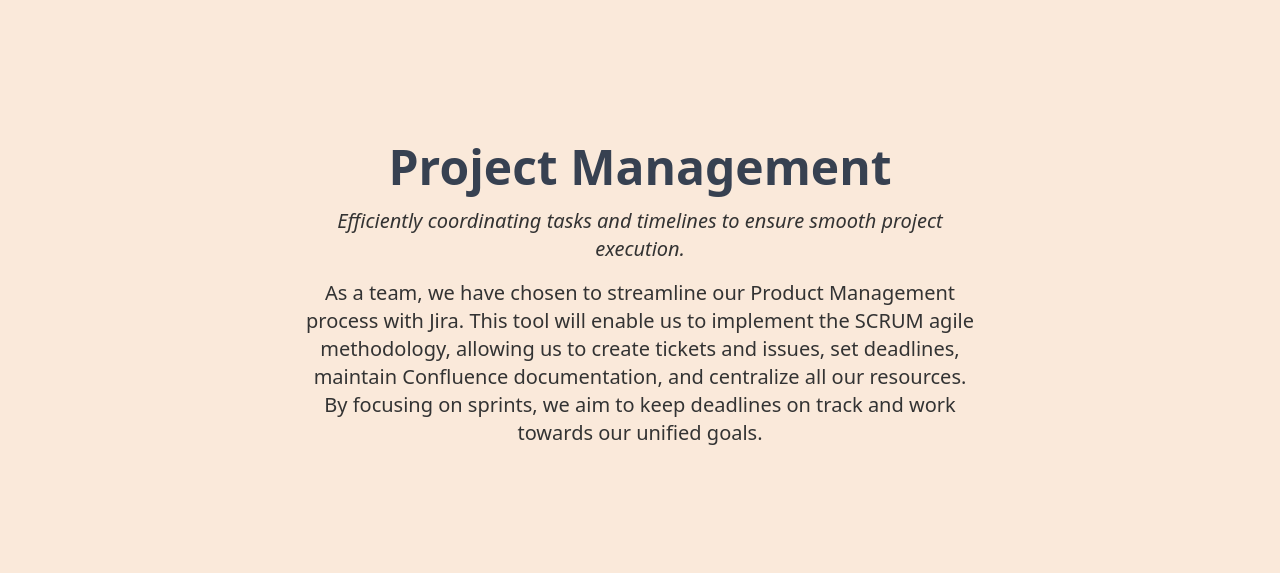
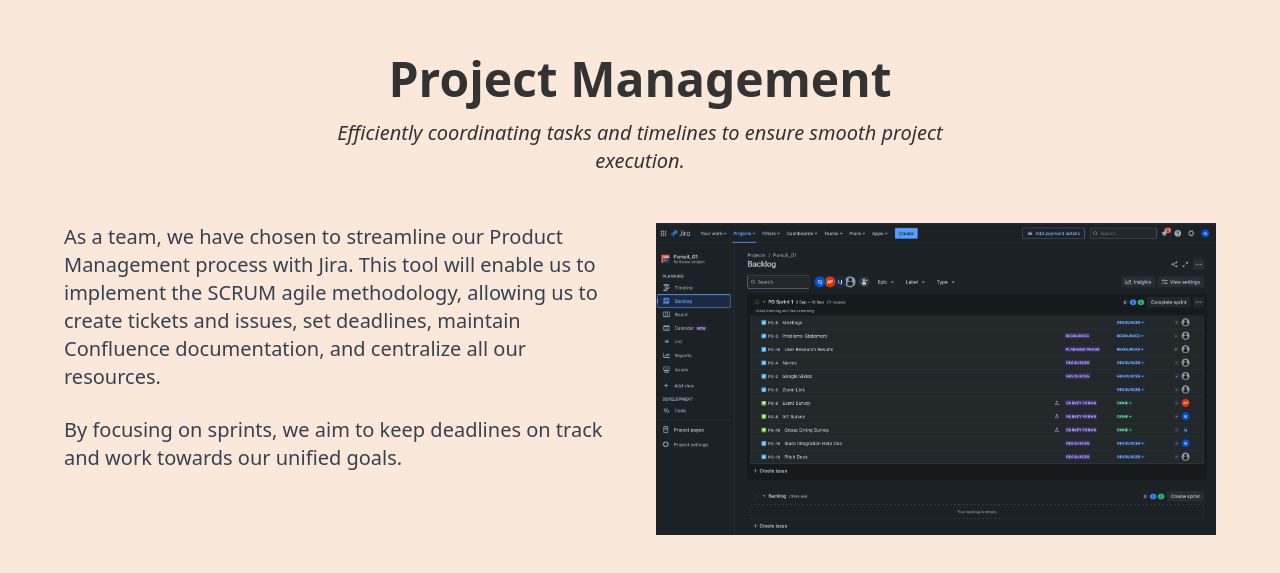
Before and after one commit to gerardjr42/Group1_Journey, a Next.js app: page / in a window 1280 px wide. Shown: the part 905-1478 px from the top of the page. Built offline with nearby package versions, Linux system fonts and the light colour scheme.

Commit message:
add Product Management Info

```diff
--- a/components/page.js
+++ b/components/page.js
@@ -294,21 +294,39 @@
           id="project-management"
           className="section min-h-screen flex flex-col justify-center items-center p-8"
         >
-          <h2 className="text-5xl font-bold mb-4 text-center prose">
+          <div className="w-full max-w-6xl">
+            <h2 className="text-5xl font-bold mb-4 text-center">
               Project Management
             </h2>
-          <p className="text-xl max-w-2xl text-center italic">
+            <p className="text-xl max-w-2xl mx-auto italic mb-12 text-center">
               Efficiently coordinating tasks and timelines to ensure smooth
               project execution.
             </p>
-          <p className="text-xl max-w-2xl text-center mt-4">
+            <div className="flex flex-col md:flex-row items-center md:items-start gap-8">
+              <div className="md:w-1/2 prose">
+                <p className="text-xl mb-4 prose">
                   As a team, we have chosen to streamline our Product Management
-            process with Jira. This tool will enable us to implement the SCRUM
-            agile methodology, allowing us to create tickets and issues, set
-            deadlines, maintain Confluence documentation, and centralize all our
-            resources. By focusing on sprints, we aim to keep deadlines on track
-            and work towards our unified goals.
+                  process with Jira. This tool will enable us to implement the
+                  SCRUM agile methodology, allowing us to create tickets and
+                  issues, set deadlines, maintain Confluence documentation, and
+                  centralize all our resources.
                 </p>
+                <p className="text-xl prose">
+                  By focusing on sprints, we aim to keep deadlines on track and
+                  work towards our unified goals.
+                </p>
+              </div>
+              <div className="md:w-1/2">
+                <Image
+                  src="/images/jira_board.png"
+                  alt="Jira Board"
+                  width={600}
+                  height={400}
+                  className="w-full h-auto"
+                />
+              </div>
+            </div>
+          </div>
         </section>
 
         <section
```
Also changed, not shown: public/images/jira_board.png (added). Lines whose indentation alone changed are shown as unchanged.
